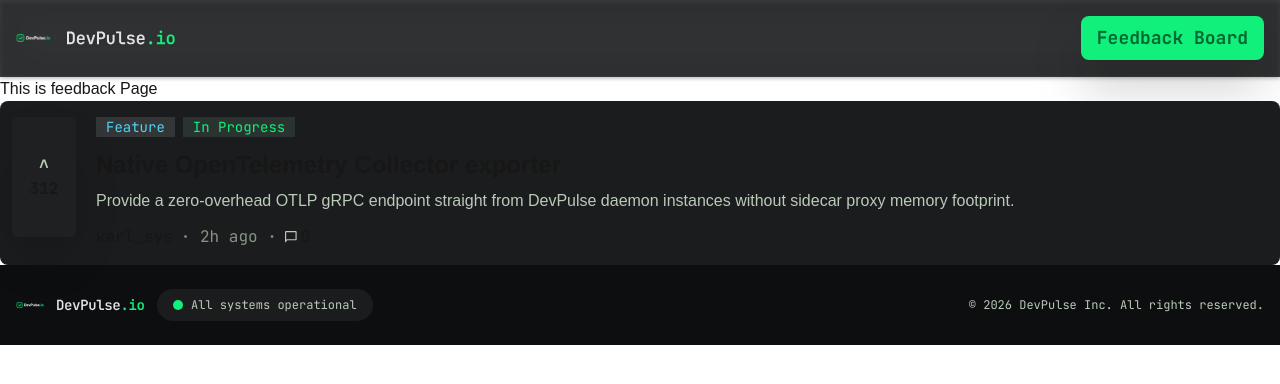
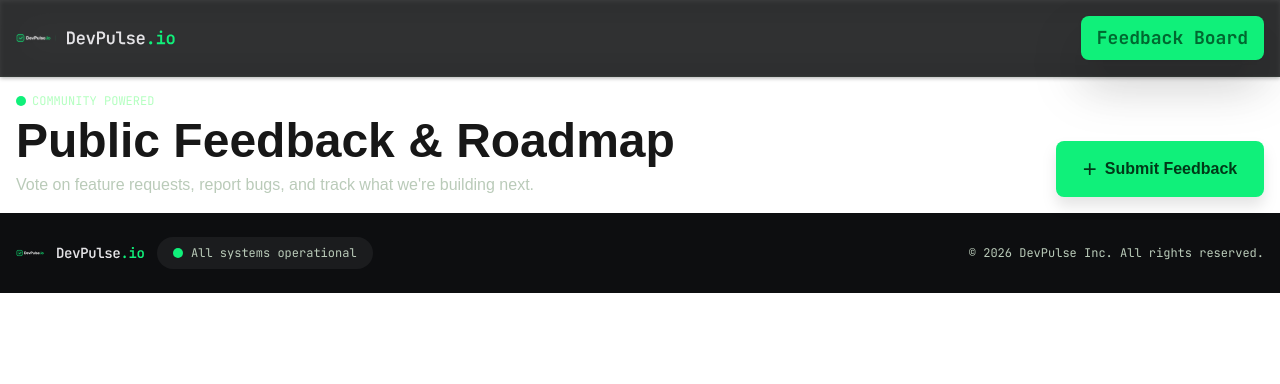
Before and after one commit to abhinavan00/developer_saas_waitlist_and_feedback, a Next.js app: page /feedback in a window 1280 px wide. Shown: the top 384 px of the page. Built offline with nearby package versions, Linux system fonts and the light colour scheme.

Commit message:
feedback page heading section complete

```diff
--- a/app/feedback/page.tsx
+++ b/app/feedback/page.tsx
@@ -3,9 +3,30 @@
 
 export default function Feedback() {
     return (
-        <main>
-            This is feedback Page
-            <FeedbackCard />
+        <main className={`p-4`}>
+            <div className={`flex flex-col gap-4 md:flex-row md:items-end md:justify-between`}>
+                <div className={`flex flex-col gap-2`}>
+                    <div className={`font-mono text-xs text-[#B4FFC0] flex items-center gap-1.5`}>
+                        <div className={`w-2.5 h-2.5 bg-[#10F07A] rounded-full`}></div>
+                        COMMUNITY POWERED
+                    </div>
+                    <p className={`text-3xl font-semibold md:text-5xl`}>Public Feedback & Roadmap</p>
+                    <p className={`text-[#BACBB9]`}>
+                        Vote on feature requests, report bugs, and track what
+                        we're building next.
+                    </p>
+                </div>
+                <button
+                    className={`
+                        bg-[#10F07A] text-[#003918] font-semibold w-full py-3 rounded-lg cursor-pointer
+                        drop-shadow-xl hover:bg-[#3DEC90]
+                        flex justify-center items-center gap-2
+                        md:w-52
+                    `}
+                >
+                    <span className={`text-2xl font-normal`}>+</span> Submit Feedback
+                </button>
+            </div>
         </main>
     )
 }
```
